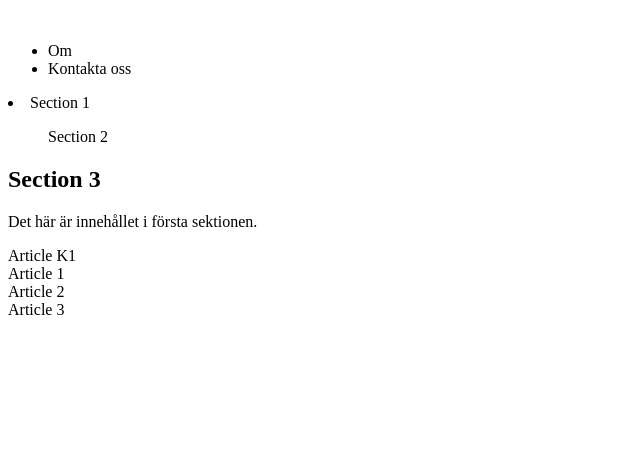
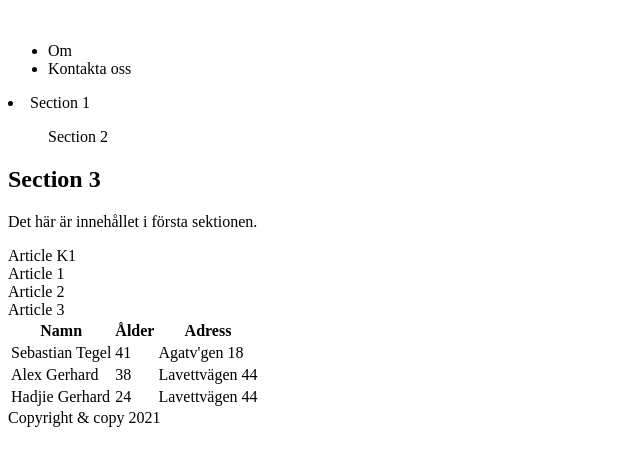
Before and after one commit to alexgeho/MI-webbutveckling, a plain HTML site: page index.html in a window 1280 px wide. Shown: the whole page, without its empty margins (0-640 px from the left). Drawn offline with Linux system fonts and the light colour scheme.

Commit message:
feat: table

```diff
--- a/index.html
+++ b/index.html
@@ -13,7 +13,7 @@
 
     <header>
 
-<div><img src=""/></div>
+        <div><img src="" /></div>
 
         <nav>
 
@@ -28,8 +28,12 @@
 
     <main>
 
-<section><li>Section 1</li></section>
-<section><ul>Section 2</ul></section>
+        <section>
+            <li>Section 1</li>
+        </section>
+        <section>
+            <ul>Section 2</ul>
+        </section>
         <section>
 
             <h2>Section 3</h2>
@@ -57,6 +61,53 @@
 
 
 
+    <footer>
+        <table>
+
+            <thead>
+                <tr>
+                    <th>Namn</th>
+                    <th>Ålder</th>
+                    <th>Adress</th>
+                </tr>
+            </thead>
+
+            <tbody>
+                <tr>
+
+                    <td>Sebastian Tegel</td>
+                    <td>41</td>
+                    <td>Agatv'gen 18</td>
+
+                </tr>
+
+                  <tr>
+
+                    <td>Alex Gerhard</td>
+                    <td>38</td>
+                    <td>Lavettvägen 44</td>
+
+                </tr>
+
+                <tr>
+
+                    <td>Hadjie Gerhard</td>
+                    <td>24</td>
+                    <td>Lavettvägen 44</td>
+
+                </tr>
+
+
+            </tbody>
+
+        </table>
+
+
+
+        Copyright & copy 2021
+    </footer>
+
+
 </body>
 
 </html>
```
Lines whose indentation alone changed are shown as unchanged.
